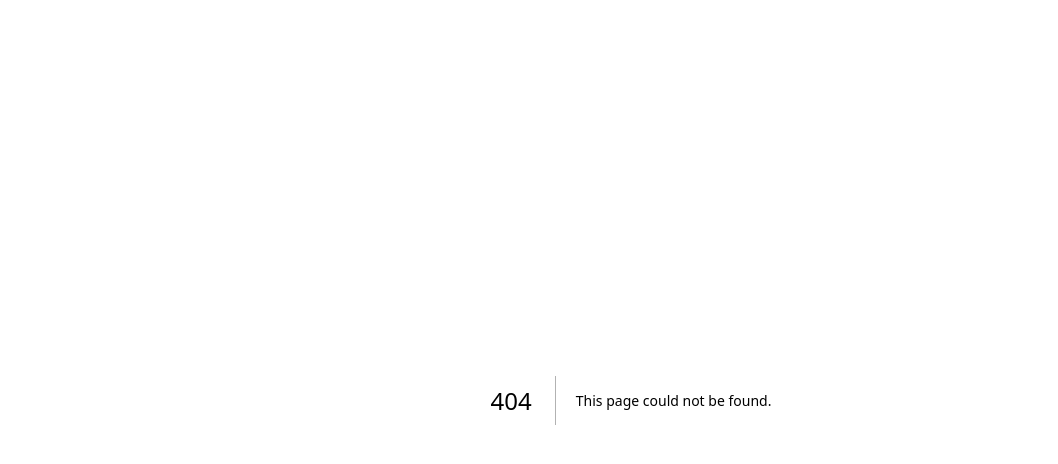
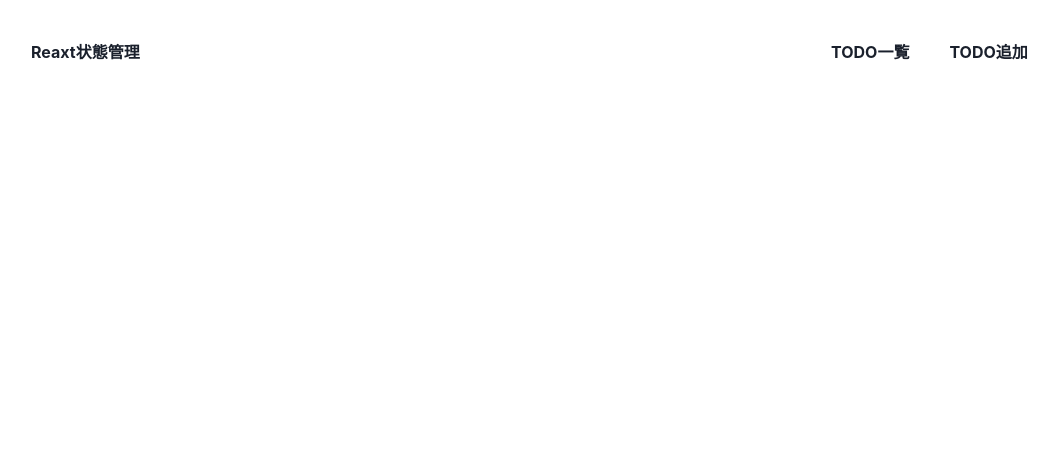
Before and after one commit to omegamaster86/next, a Next.js app: page /state-Manegement/todo-add in a window 1280 px wide. Before the commit this address had no page. Shown: the top 464 px of the page, without its empty margins (9-1067 px from the left). Built offline with nearby package versions, Linux system fonts and the light colour scheme.

Commit message:
初期設定

```diff
--- /dev/null
+++ b/app/state-Manegement/todo-add/page.tsx
@@ -0,0 +1,18 @@
+import Link from 'next/link'
+import React from 'react'
+
+const add = () => {
+  return (
+    <div className='flex p-10 w-full'>
+      <h1 className='font-bold w-4/6'>
+        <Link href={"/state-Manegement"}>Reaxt状態管理</Link>
+      </h1>
+      <h1 className='font-bold space-x-10'>
+        <Link href={"/state-Manegement"}>TODO一覧</Link>
+        <Link href={"/state-Manegement"}>TODO追加</Link>
+      </h1>
+    </div>
+  )
+}
+
+export default add
```
